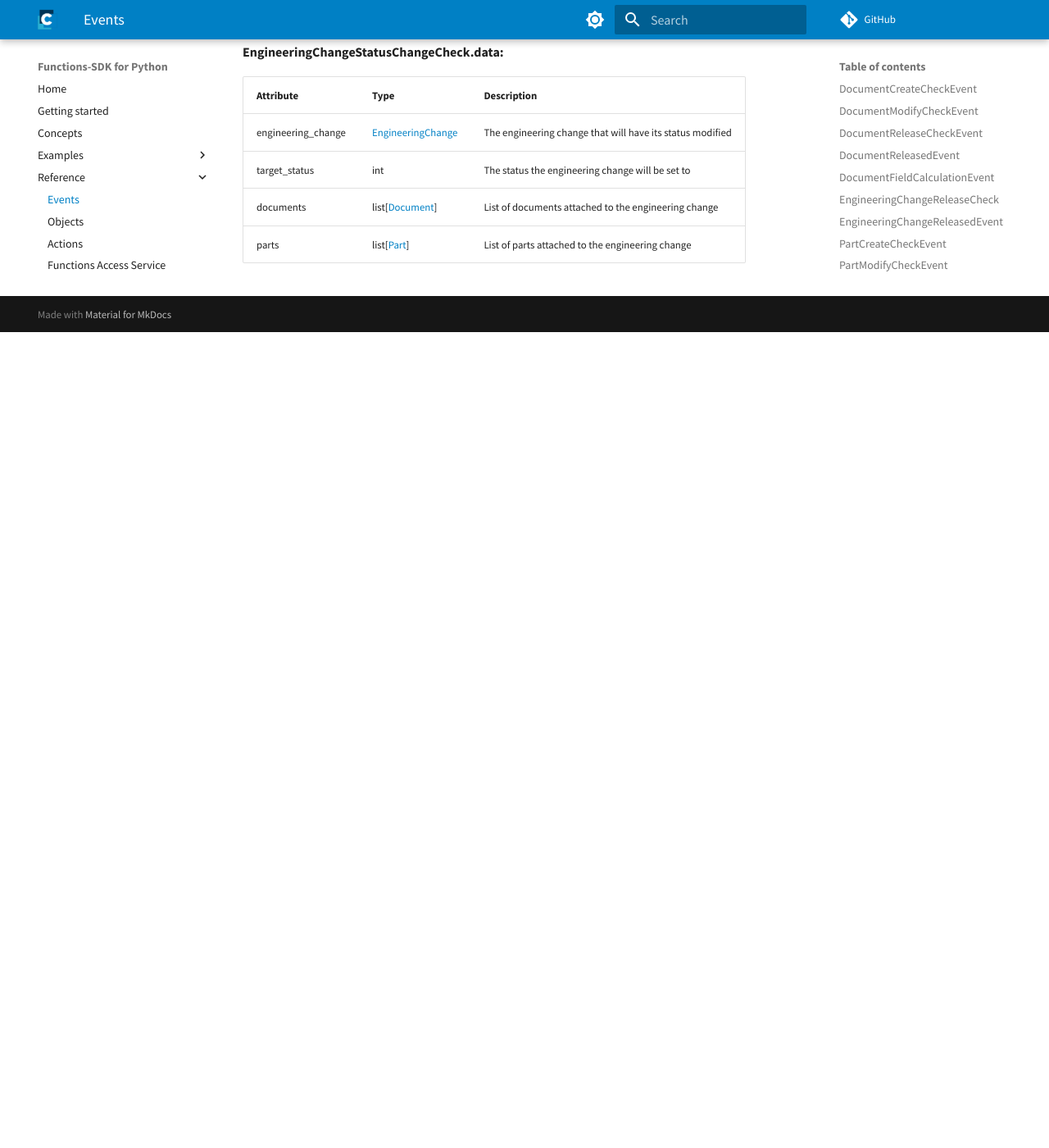
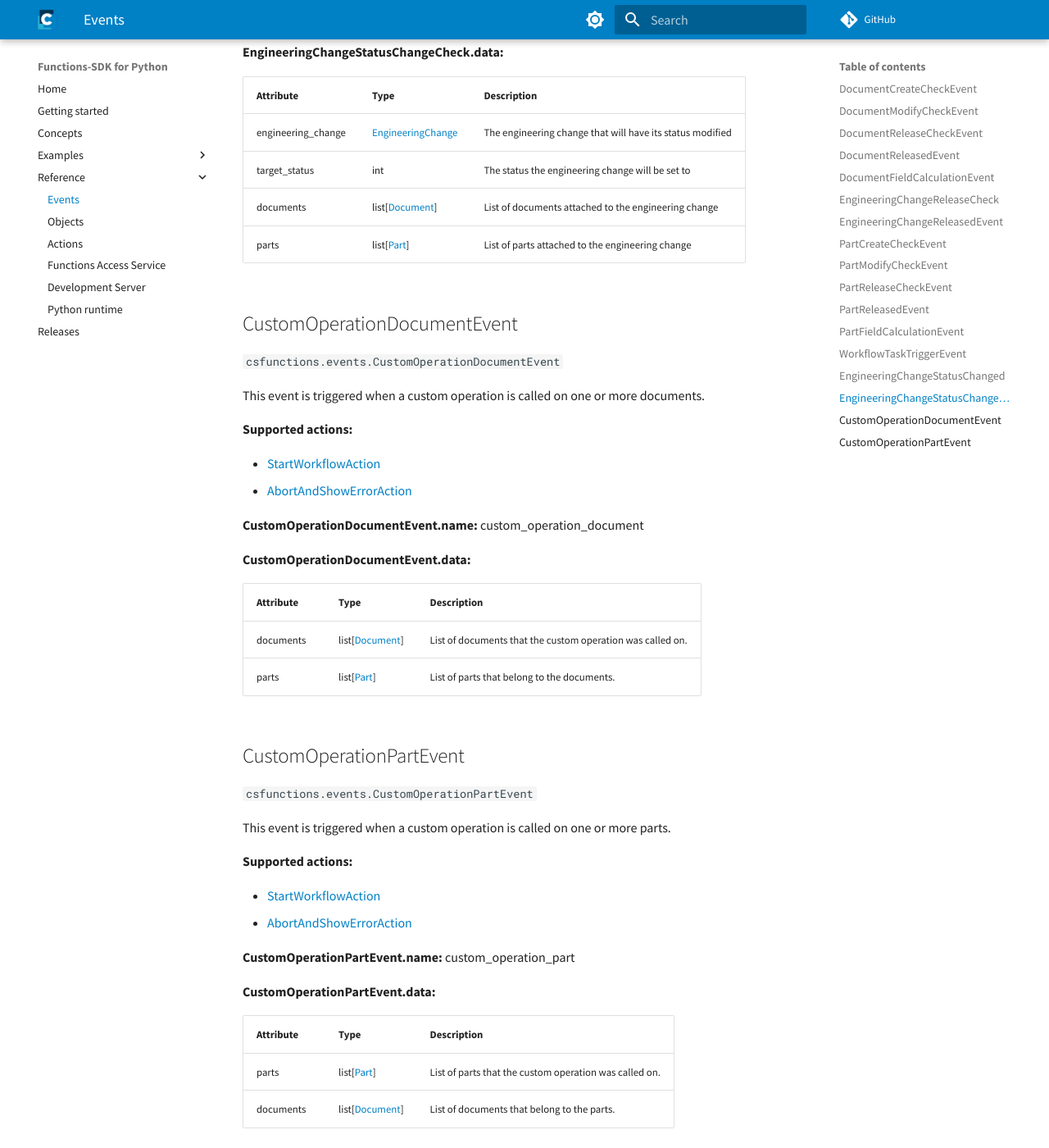
Before and after one commit to cslab/functions-sdk-python, an MkDocs documentation site: the page built from docs/reference/events.md, in a window 1280 px wide and 1400 px high, scrolled down 9084 px. Shown: the whole window at 82% size. Built offline with MkDocs 1.6.1 and Material for MkDocs 9.7.7, drawn with Linux system fonts in a browser that asks for light colours; comment, search, counter and statistics services are not loaded; before the commit the page ends 9489 px from its top, so only the background shows below that.

Commit message:
feat: Add CustomOperationDocumentEvent and CustomOperationPartEvent to event documentation

```diff
--- a/docs/reference/events.md
+++ b/docs/reference/events.md
@@ -317,3 +317,44 @@
 | target_status      | int                                               | The status the engineering change will be set to          |
 | documents          | list[[Document](objects.md#document)]             | List of documents attached to the engineering change      |
 | parts              | list[[Part](objects.md#part)]                     | List of parts attached to the engineering change          |
+
+
+## CustomOperationDocumentEvent
+`csfunctions.events.CustomOperationDocumentEvent`
+
+
+This event is triggered when a custom operation is called on one or more documents.
+
+**Supported actions:**
+
+- [StartWorkflowAction](actions.md#startworkflowaction)
+- [AbortAndShowErrorAction](actions.md#abortandshowerroraction)
+
+**CustomOperationDocumentEvent.name:** custom_operation_document
+
+**CustomOperationDocumentEvent.data:**
+
+| Attribute | Type                                  | Description                                                |
+| --------- | ------------------------------------- | ---------------------------------------------------------- |
+| documents | list[[Document](objects.md#document)] | List of documents that the custom operation was called on. |
+| parts     | list[[Part](objects.md#part)]         | List of parts that belong to the documents.                |
+
+## CustomOperationPartEvent
+`csfunctions.events.CustomOperationPartEvent`
+
+
+This event is triggered when a custom operation is called on one or more parts.
+
+**Supported actions:**
+
+- [StartWorkflowAction](actions.md#startworkflowaction)
+- [AbortAndShowErrorAction](actions.md#abortandshowerroraction)
+
+**CustomOperationPartEvent.name:** custom_operation_part
+
+**CustomOperationPartEvent.data:**
+
+| Attribute | Type                                  | Description                                            |
+| --------- | ------------------------------------- | ------------------------------------------------------ |
+| parts     | list[[Part](objects.md#part)]         | List of parts that the custom operation was called on. |
+| documents | list[[Document](objects.md#document)] | List of documents that belong to the parts.            |
```
